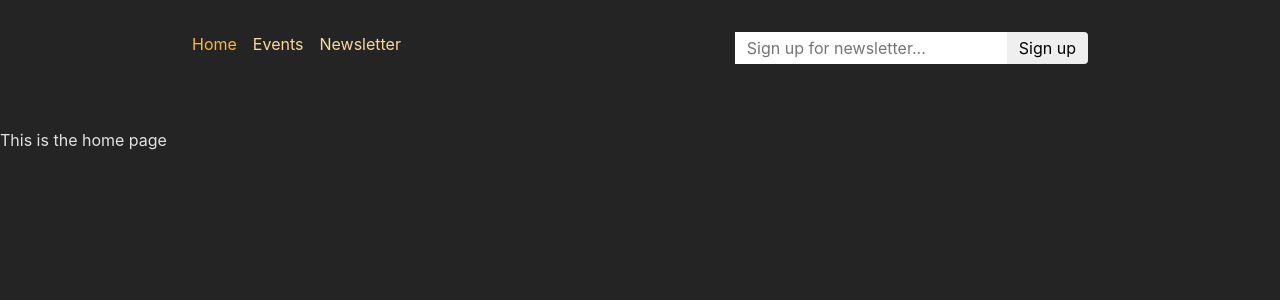
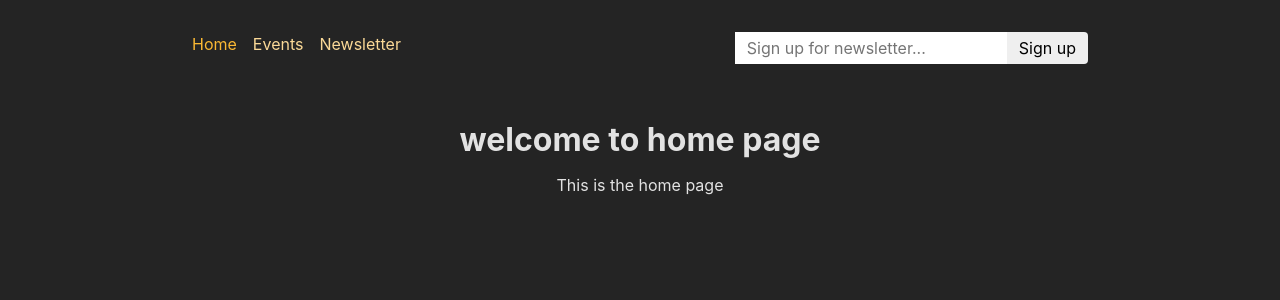
Before and after one commit to mosi14/sampleNewRouting, a React (Create React App) app in the folder frontend/: page / in a window 1280 px wide. Shown: the top 300 px of the page. Built offline with nearby package versions, Linux system fonts and the light colour scheme.

Commit message:
fix home page

```diff
--- a/frontend/src/components/EventsList.js
+++ b/frontend/src/components/EventsList.js
@@ -8,7 +8,7 @@ function EventsList({ events }) {
       <ul className={classes.list}>
         {events.map((event) => (
           <li key={event.id} className={classes.item}>
-            <Link to={event.id}>
+            <Link to={`/events/${event.id}`}>
               <img src={event.image} alt={event.title} />
               <div className={classes.content}>
                 <h2>{event.title}</h2>
--- a/frontend/src/pages/Home.js
+++ b/frontend/src/pages/Home.js
@@ -1,9 +1,9 @@
-import React from 'react'
+import PageContent from '../components/PageContent';
 
 export default function HomePage() {
   return (
-    <div>
-      This is the home page
-    </div>
-  )
+    <>
+      <PageContent title="welcome to home page">This is the home page</PageContent>
+    </>
+  );
 }
```
